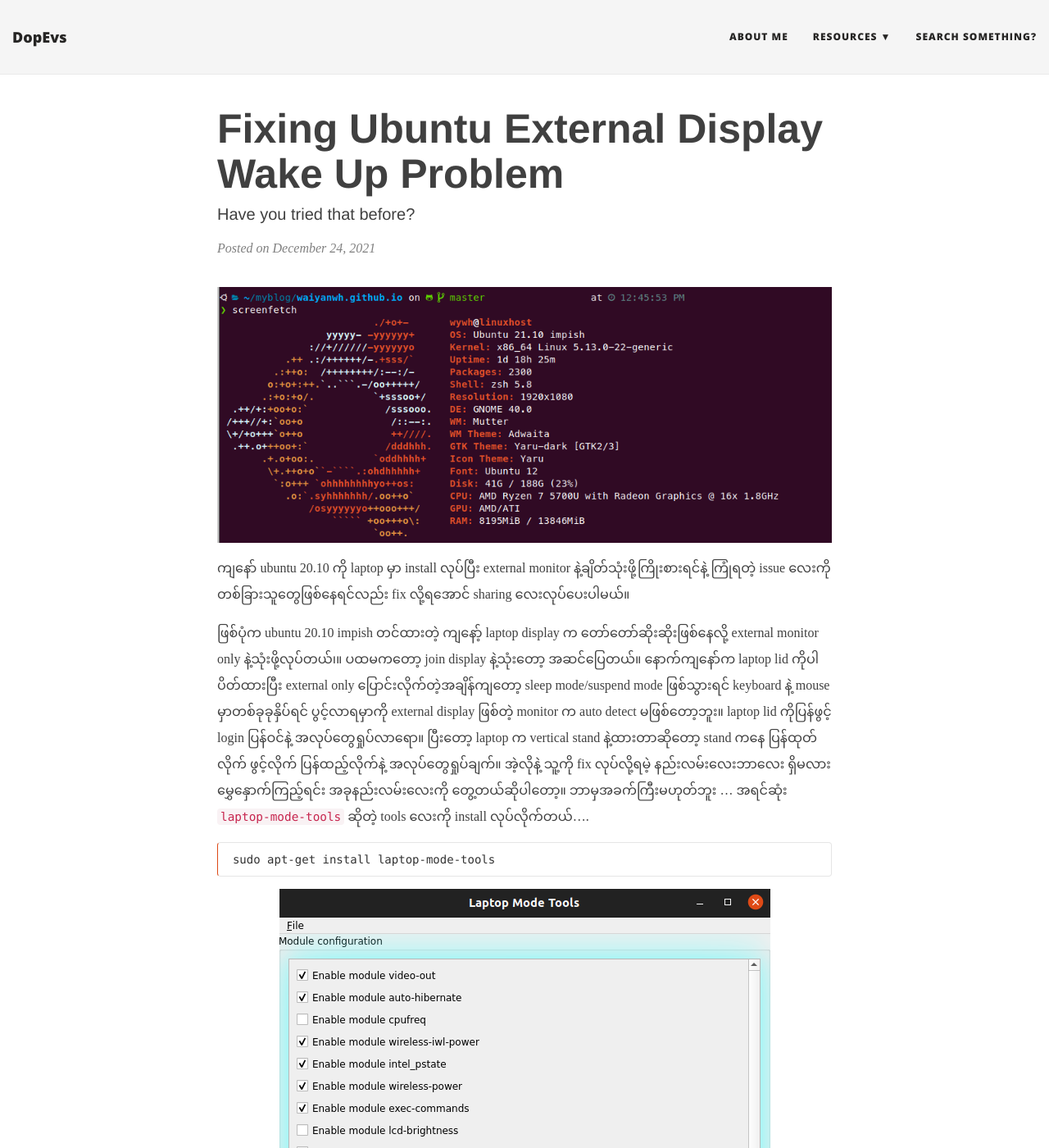
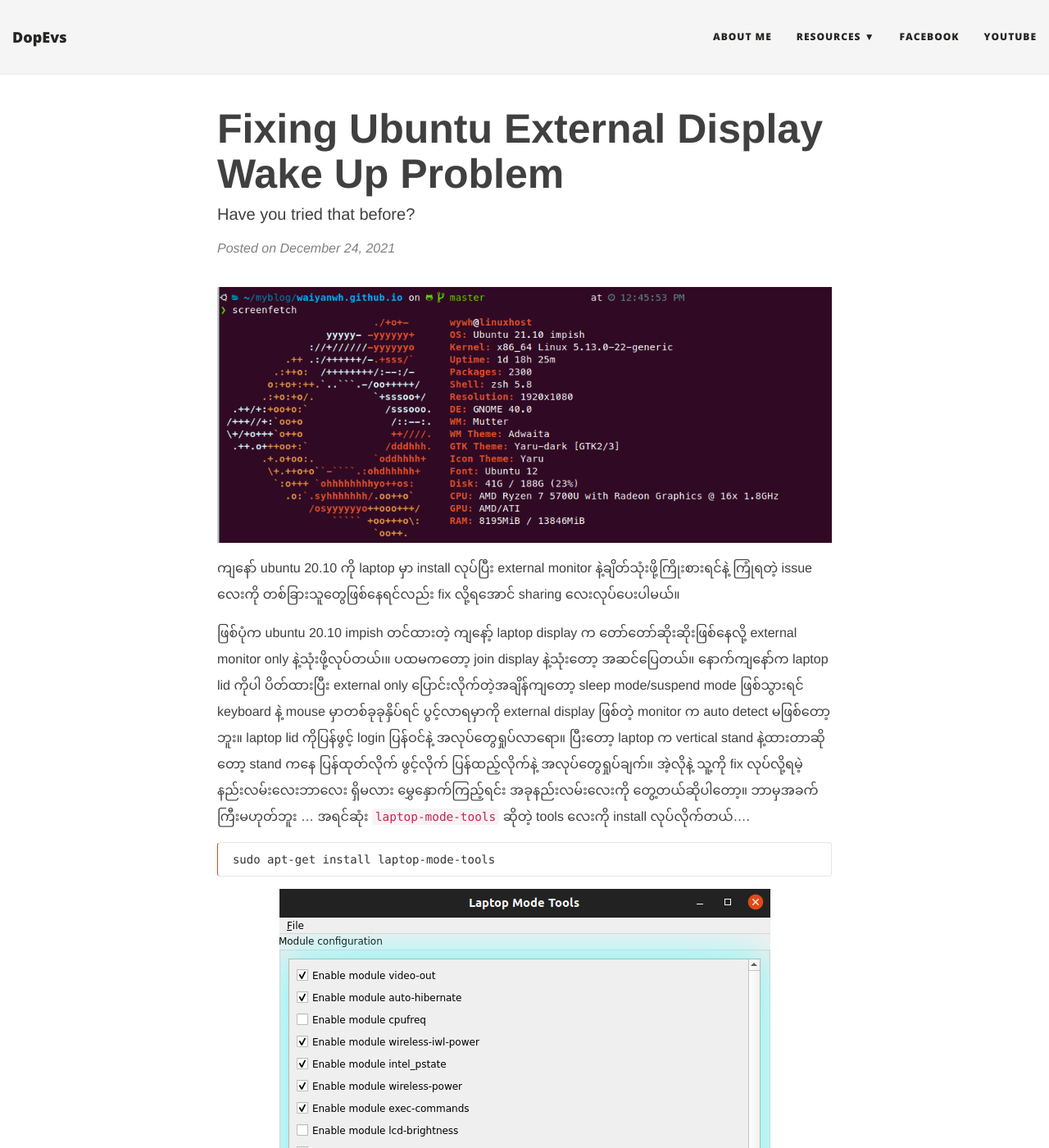
Before and after one commit to waiyanwh/waiyanwh.github.io, a Jekyll site: the page built from _posts/2021-12-24-Fixing-ubuntu-external-display-wake-up-problem.md, in a window 1280 px wide and 1400 px high. Shown: the whole window at 82% size. Built offline with Jekyll 4.4.1, drawn with Linux system fonts in a browser that asks for light colours; nearby versions of some CDN libraries; comment, search, counter and statistics services are not loaded; some of the changed text lies outside the part shown.

Commit message:
add: buy me a beer and fix fonts

```diff
--- a/_config.yml
+++ b/_config.yml
@@ -24,9 +24,8 @@ navbar-links:
   Resources:
      - Learn Docker: https://www.tecmint.com/install-docker-and-learn-containers-in-centos-rhel-7-6/
      - Learn K8S: https://blog.k8smm.org/
-     - Like & Follow: https://www.facebook.com/thedopevs
-     - Subscribe: https://www.youtube.com/channel/UCiZV7IiQxzOxu6wDURHQJWw
-  Search something?: "https://www.google.com"
+  Facebook: https://www.facebook.com/thedopevs
+  Youtube: https://www.youtube.com/channel/UCiZV7IiQxzOxu6wDURHQJWw
 
 # Image to show in the navigation bar - image must be a square (width = height)
 # Remove this parameter if you don't want an image in the navbar
--- a/_layouts/post.html
+++ b/_layouts/post.html
@@ -75,6 +75,7 @@ layout: base
             }
           }).render('#donate-button');
         </script>
+        Buy me a beer if you like this post!!
       </div>
 
       {% if page.social-share %}
--- a/css/main.css
+++ b/css/main.css
@@ -6,7 +6,6 @@ layout: null
 /* --- General --- */
 
 body {
-  font-family: 'Times New Roman', serif;
   font-size: 16px;
   color: #404040;
   position: relative;
```
